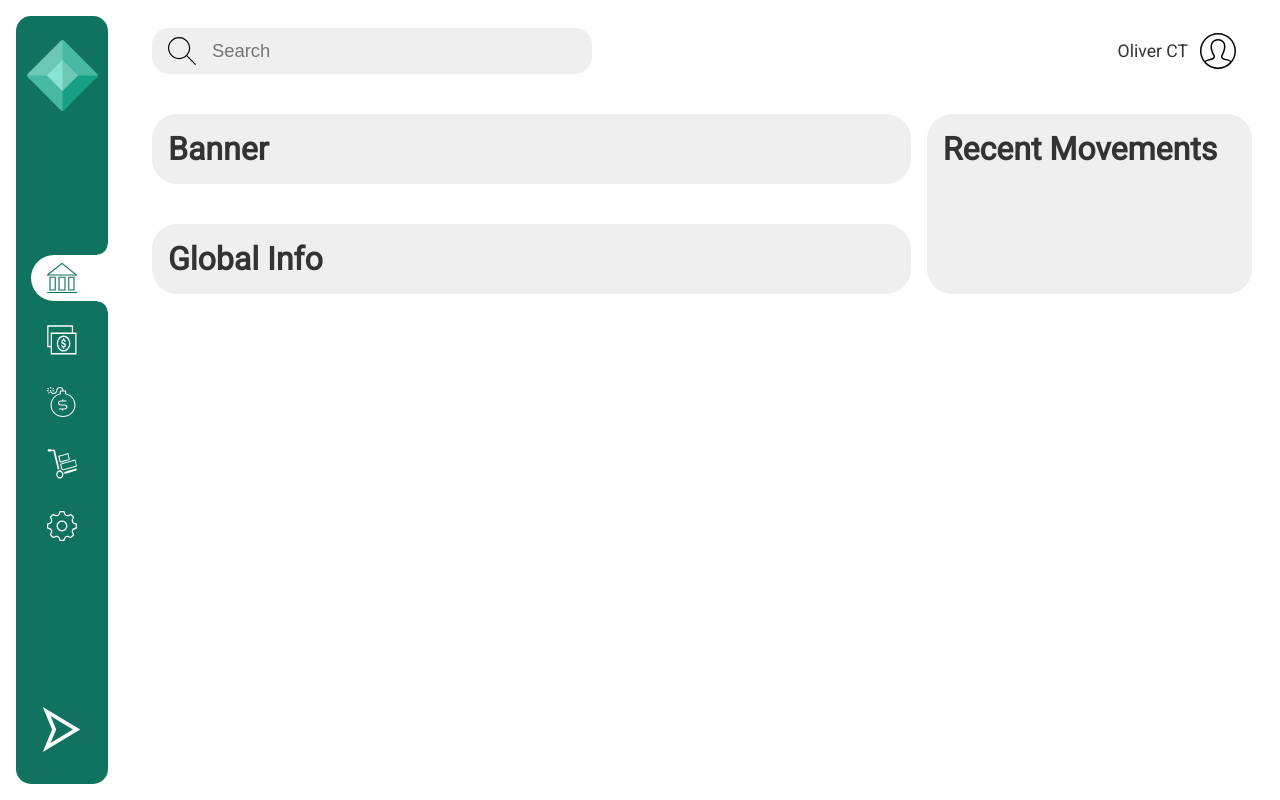
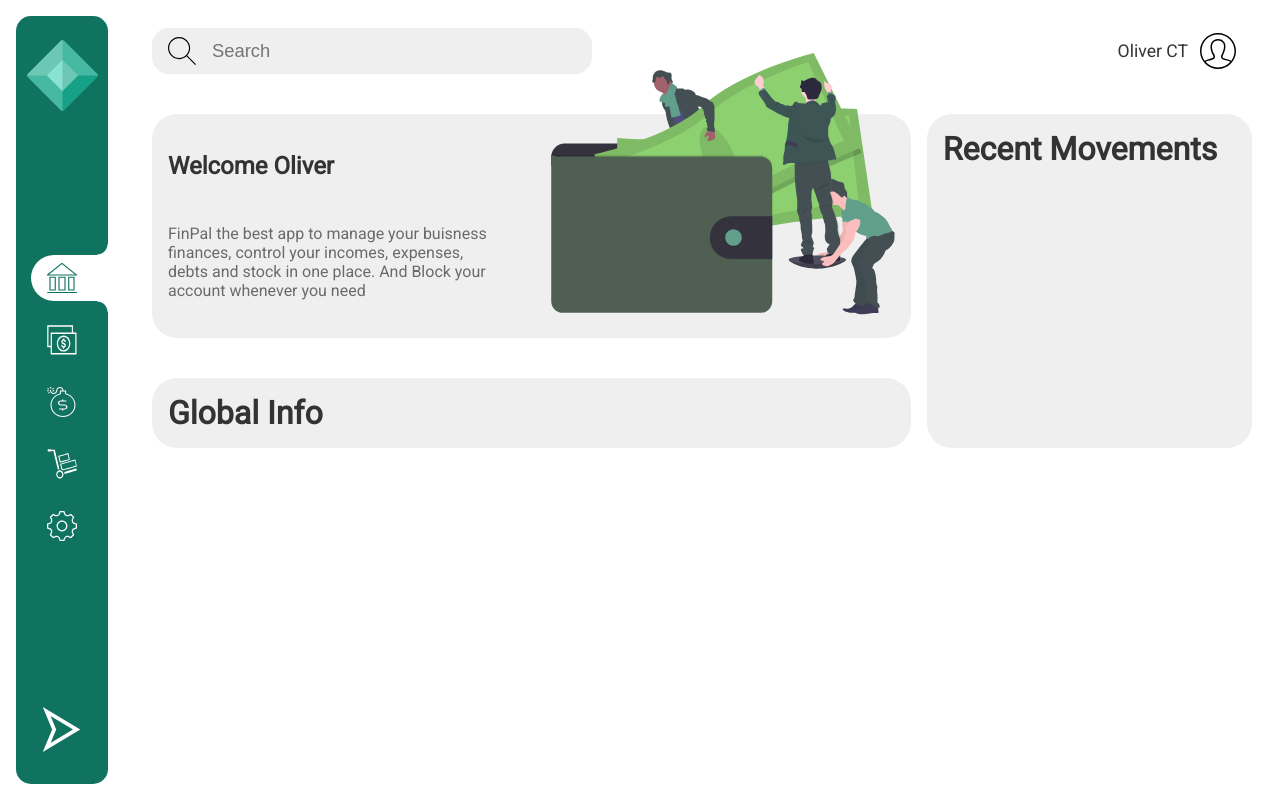
Before and after one commit to olivercastroteran/finpal, a React (Create React App) app: page / in a window 1280 px wide. Built offline with nearby package versions, Linux system fonts and the light colour scheme.

Commit message:
banner component added

```diff
--- a/src/components/header/Header.scss
+++ b/src/components/header/Header.scss
@@ -7,7 +7,7 @@
 
   &.dark {
     .header__search {
-      background-color: #333;
+      background-color: #222;
 
       input {
         color: #ccc;
@@ -22,7 +22,7 @@
       color: #ccc;
 
       &:hover {
-        background-color: #333;
+        background-color: #222;
       }
 
       svg path {
--- a/src/languages/english.js
+++ b/src/languages/english.js
@@ -7,6 +7,13 @@
   },
   sidebar: ['Dashboard', 'Balance', 'Debts', 'Stock'],
   header: 'Search',
+  dashboard: {
+    banner: {
+      welcomeTitle: 'Welcome',
+      welcomeTxt:
+        'FinPal the best app to manage your buisness finances, control your incomes, expenses, debts and stock in one place. And Block your account whenever you need',
+    },
+  },
 };
 
 export default english;
--- a/src/languages/spanish.js
+++ b/src/languages/spanish.js
@@ -7,6 +7,13 @@
   },
   sidebar: ['Menu', 'Balance', 'Deudas', 'Stock'],
   header: 'Buscar',
+  dashboard: {
+    banner: {
+      welcomeTitle: 'Bienvenido',
+      welcomeTxt:
+        'FinPal la mejor app para administrar las finanzas de su negocio, controlar sus ingresos, gastos, deudas y stock en un solo lugar. Y poder bloquear la cuenta cuando lo necesite',
+    },
+  },
 };
 
 export default spanish;
--- a/src/views/dashboard/Dashboard.scss
+++ b/src/views/dashboard/Dashboard.scss
@@ -4,7 +4,7 @@
       &--left,
       &--right {
         & > div {
-          background-color: #333;
+          background-color: #222;
           color: #eee;
         }
       }
--- a/src/views/dashboard/components/banner/Banner.js
+++ b/src/views/dashboard/components/banner/Banner.js
@@ -1,9 +1,31 @@
+import { useEffect, useState } from 'react';
 import './Banner.scss';
+import { useSelector } from 'react-redux';
+import { WalletImg } from '../../../../assets/images';
+import { english, spanish } from '../../../../languages';
 
 const Banner = () => {
+  const language = useSelector((state) => state.settings.language);
+  const [content, setContent] = useState({});
+
+  useEffect(() => {
+    if (language === 'english') {
+      setContent({ ...english.dashboard.banner });
+    } else if (language === 'spanish') {
+      setContent({ ...spanish.dashboard.banner });
+    }
+    // eslint-disable-next-line
+  }, [language]);
+
   return (
     <div className="banner">
-      <h1>Banner</h1>
+      <div className="banner__left">
+        <h2>{content?.welcomeTitle} Oliver</h2>
+        <p>{content?.welcomeTxt}</p>
+      </div>
+      <div className="banner__right">
+        <WalletImg />
+      </div>
     </div>
   );
 };
--- a/src/views/dashboard/components/banner/Banner.scss
+++ b/src/views/dashboard/components/banner/Banner.scss
@@ -1,3 +1,27 @@
 .banner {
   margin-bottom: 2.5rem;
+  min-height: 14rem;
+  display: flex;
+  justify-content: space-between;
+
+  &__left {
+    width: 45%;
+    display: flex;
+    flex-direction: column;
+    justify-content: space-around;
+
+    p {
+      opacity: 0.7;
+    }
+  }
+
+  &__right {
+    position: relative;
+
+    svg {
+      position: absolute;
+      right: -35px;
+      bottom: 7px;
+    }
+  }
 }
```
Also changed, not shown: 1 other file (tests, documents, lock files or other folders).
